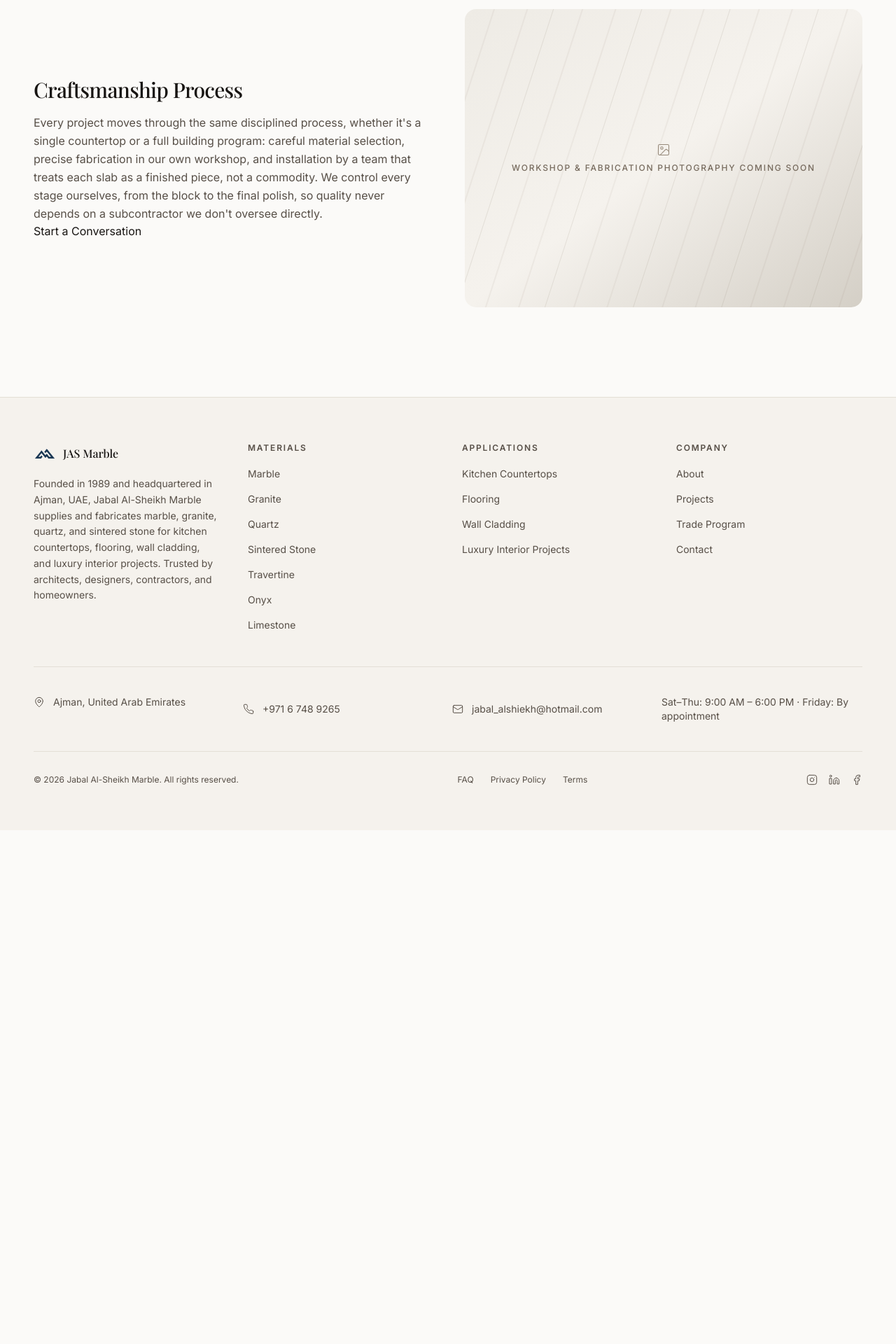
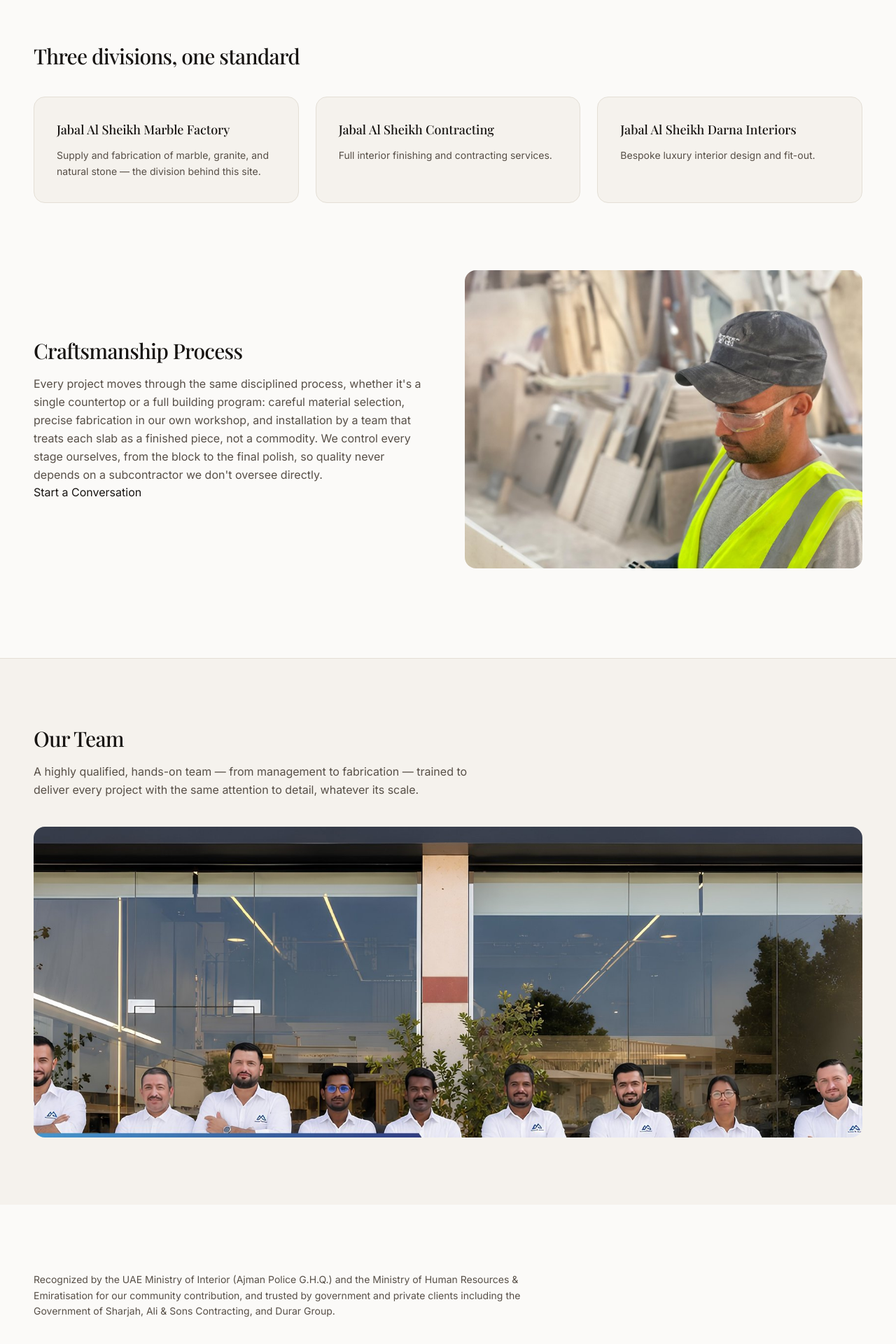
Before and after one commit to basselalnashar-gif/jas-marble-websitee, a Next.js app: page /about in a window 1280 px wide. Shown: the part 834-2754 px from the top of the page at 70% size. Before the commit the page ends 2020 px from the top, so only its background shows below. Built offline with nearby package versions, Linux system fonts and the light colour scheme.

Commit message:
Add files via upload

```diff
--- a/src/app/about/page.tsx
+++ b/src/app/about/page.tsx
@@ -1,15 +1,14 @@
 import type { Metadata } from "next";
 import Image from "next/image";
 import { PageIntro } from "@/components/layout/page-intro";
-import { PlaceholderImage } from "@/components/ui/placeholder-image";
-import { Reveal } from "@/components/ui/reveal";
+import { Reveal, StaggerGroup, StaggerItem } from "@/components/ui/reveal";
 import { Button } from "@/components/ui/button";
 import { site } from "@/data/site";
 
 export const metadata: Metadata = {
   title: "About",
   description:
-    "Our story and craftsmanship process — the people and process behind Jabal Al-Sheikh Marble.",
+    "Founded in 1989 in Ajman, UAE — the story, divisions, and craftsmanship process behind Jabal Al-Sheikh Marble.",
 };
 
 export default function AboutPage() {
@@ -18,7 +17,7 @@ export default function AboutPage() {
       <PageIntro
         eyebrow="About"
         title="Our Story"
-        description={`The name ${site.name} carries the weight of the mountain it's named for — a symbol of permanence, standing since long before us and long after. We build every piece of stone we fabricate to carry that same sense of permanence into the spaces our clients live and work in.`}
+        description={`The name ${site.name} carries the weight of the mountain it's named for — a symbol of permanence, standing since long before us and long after. Founded in ${site.founded} by ${site.founder}, we've built every piece of stone we fabricate to carry that same sense of permanence into the spaces our clients live and work in.`}
       />
 
       <section className="container-px mx-auto max-w-8xl pb-20 sm:pb-24">
@@ -42,11 +41,35 @@ export default function AboutPage() {
               {site.nameArabic}
             </p>
             <p className="max-w-md text-sm text-fg-muted">
-              {site.name} — named for Jabal Al-Sheikh, the mountain, and
-              carrying that heritage into every project we take on.
+              Headquartered in Ajman, UAE, {site.name} has grown since{" "}
+              {site.founded} into three divisions working under one roof —
+              from raw block to finished, installed surface.
             </p>
           </div>
         </Reveal>
+      </section>
+
+      <section className="container-px mx-auto max-w-8xl pb-20 sm:pb-24">
+        <Reveal>
+          <h2 className="font-display text-2xl font-medium tracking-tight sm:text-3xl">
+            Three divisions, one standard
+          </h2>
+        </Reveal>
+        <StaggerGroup className="mt-10 grid grid-cols-1 gap-6 sm:grid-cols-3">
+          {site.divisions.map((division) => (
+            <StaggerItem
+              key={division.name}
+              className="rounded-2xl border border-hairline bg-canvas-alt p-8"
+            >
+              <h3 className="font-display text-lg font-medium text-fg">
+                {division.name}
+              </h3>
+              <p className="mt-3 text-sm leading-relaxed text-fg-muted">
+                {division.description}
+              </p>
+            </StaggerItem>
+          ))}
+        </StaggerGroup>
       </section>
 
       <section className="container-px mx-auto max-w-8xl pb-24 sm:pb-32">
@@ -69,12 +92,53 @@ export default function AboutPage() {
             </Button>
           </Reveal>
           <Reveal delay={0.1}>
-            <PlaceholderImage
-              label="Workshop & fabrication photography coming soon"
-              className="aspect-[4/3] w-full rounded-2xl"
-            />
+            <div className="relative aspect-[4/3] w-full overflow-hidden rounded-2xl">
+              <Image
+                src="/images/about/factory-worker.jpg"
+                alt="Fabrication of a marble slab in the Jabal Al-Sheikh workshop"
+                fill
+                className="object-cover"
+              />
+            </div>
           </Reveal>
         </div>
+      </section>
+
+      <section className="border-t border-hairline bg-canvas-alt py-20 sm:py-24">
+        <div className="container-px mx-auto max-w-8xl">
+          <Reveal>
+            <h2 className="font-display text-2xl font-medium tracking-tight sm:text-3xl">
+              Our Team
+            </h2>
+            <p className="mt-4 max-w-2xl text-base leading-relaxed text-fg-muted">
+              A highly qualified, hands-on team — from management to
+              fabrication — trained to deliver every project with the same
+              attention to detail, whatever its scale.
+            </p>
+          </Reveal>
+          <Reveal delay={0.1}>
+            <div className="relative mt-10 aspect-[16/6] w-full overflow-hidden rounded-2xl">
+              <Image
+                src="/images/team/team-storefront.jpg"
+                alt="The Jabal Al-Sheikh Marble team outside the showroom"
+                fill
+                className="object-cover"
+              />
+            </div>
+          </Reveal>
+        </div>
+      </section>
+
+      <section className="container-px mx-auto max-w-8xl py-20 sm:py-24">
+        <Reveal>
+          <p className="max-w-3xl text-sm leading-relaxed text-fg-muted">
+            Recognized by the UAE Ministry of Interior (Ajman Police G.H.Q.)
+            and the Ministry of Human Resources &amp; Emiratisation for our
+            community contribution, and trusted by government and private
+            clients including the Government of Sharjah, Ali &amp; Sons
+            Contracting, and Durar Group.
+          </p>
+        </Reveal>
       </section>
     </>
   );
```
